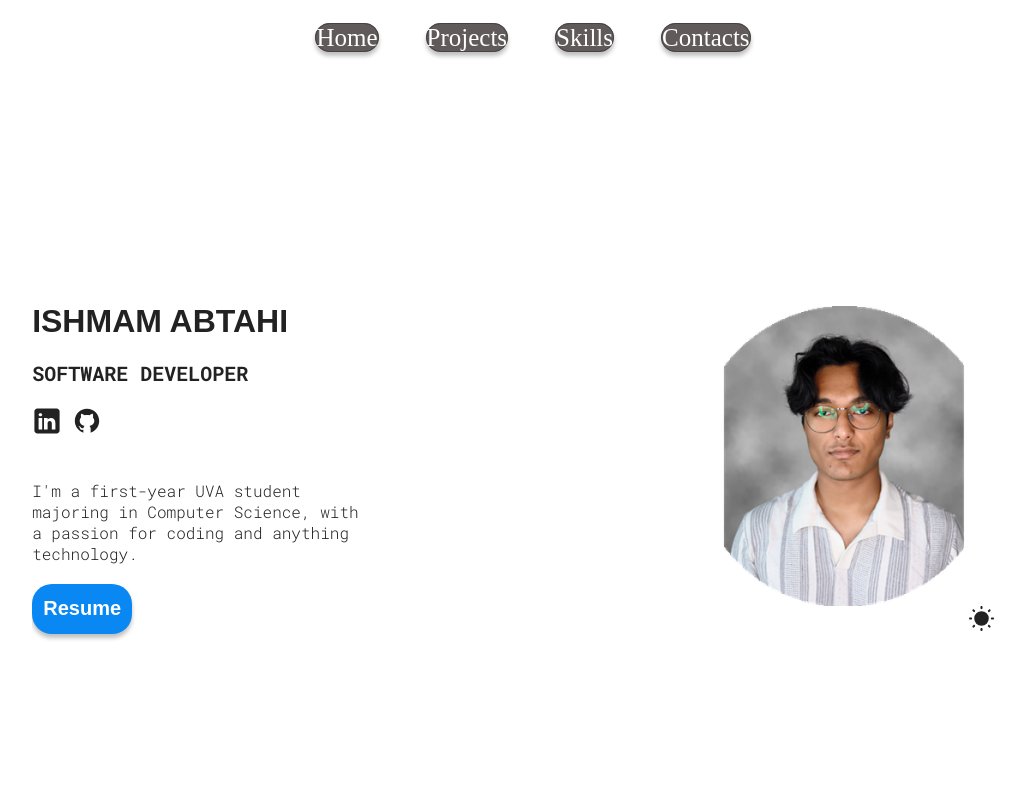
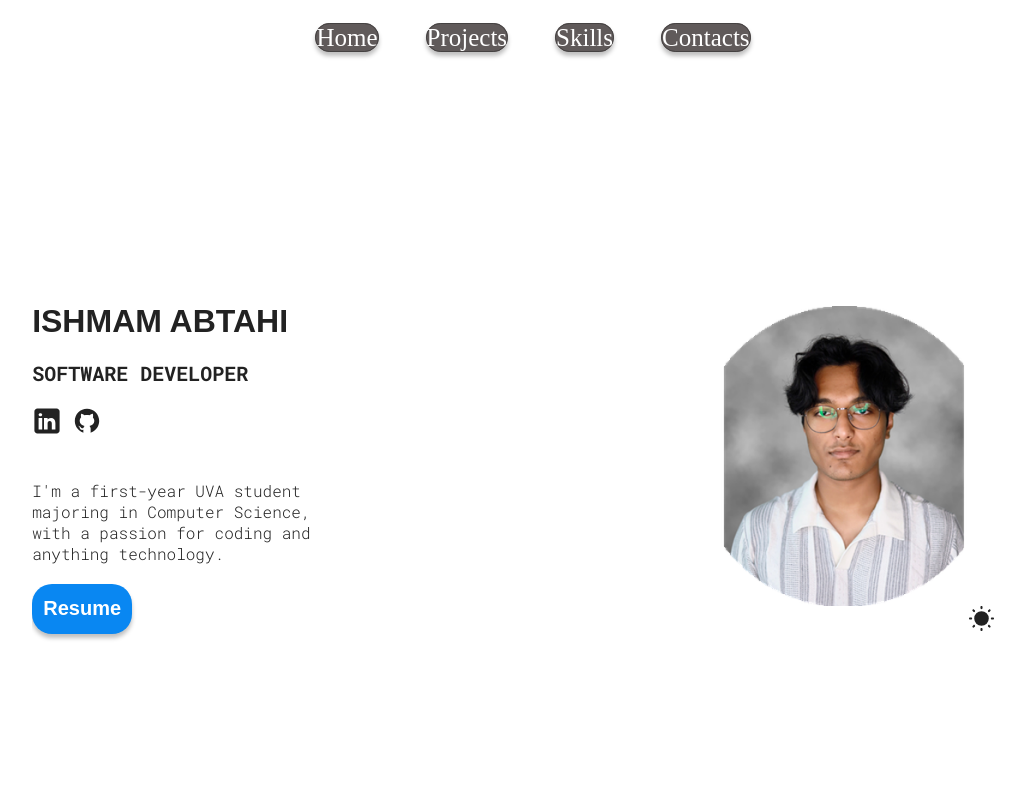
Before and after one commit to IshdoesCoding/Ishmam_Abtahi-Portfolio, a React (Vite) app: page / in a window 1280 px wide. Shown: the top 800 px of the page, without its empty margins (127-1152 px from the left). Built offline with nearby package versions, Linux system fonts and the light colour scheme; a web font is replaced by a local one.

Commit message:
Update HeroStyles.module.css

```diff
--- a/src/sections/Hero/HeroStyles.module.css
+++ b/src/sections/Hero/HeroStyles.module.css
@@ -77,7 +77,7 @@
     overflow: hidden;
     position: relative;
     text-align: center;
-    max-width: 35;
+    max-width: 30;
     animation: animated-text 3s steps(50,end) 1s 1 normal both, animated-cursor 600ms steps(50, end) infinite;
 
 }
@@ -88,7 +88,7 @@
       width: 0;
     }
     to {
-      width: 35ch; /* Fill the available width */
+      width: 30ch; /* Fill the available width */
     }
 }
 
```
